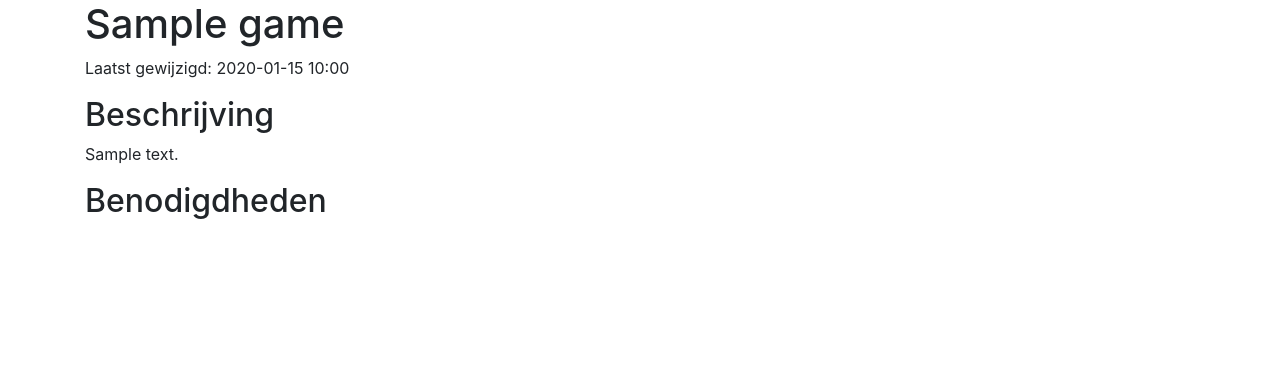
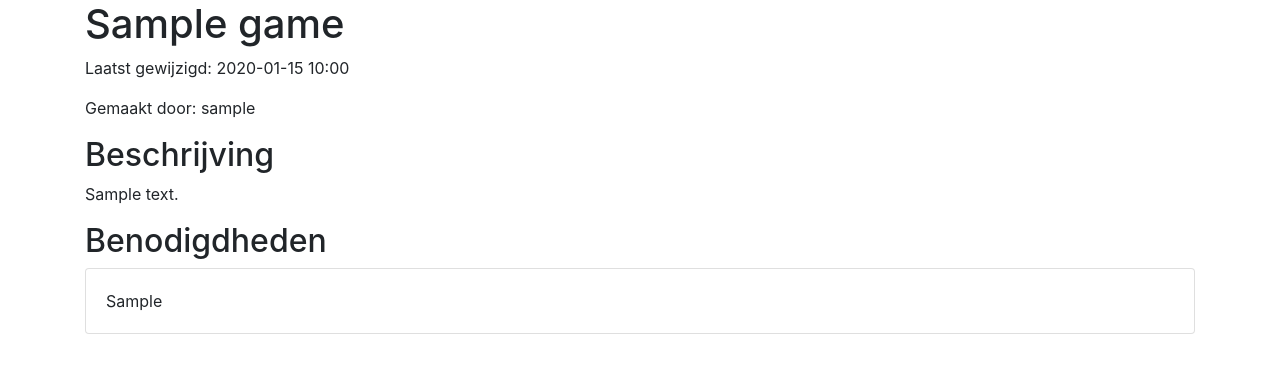
Before and after one commit to PepijnHogervorst/GameLibraryDjango, a Django app: page /1/ in a window 1280 px wide. Shown: the part 58-431 px from the top of the page. Run offline with Django 3.2, Linux system fonts and the light colour scheme; tables that the repository leaves empty hold one stand-in row (values such as "Sample post"); some libraries are stand-ins or nearby versions.

Commit message:
#0 Add user and materials to detailview

```diff
--- a/GameLibrary/games/templates/games/detail.html
+++ b/GameLibrary/games/templates/games/detail.html
@@ -14,6 +14,7 @@
 <div class="container">
     <h1>{{ game.name }}</h1>
     <p>Laatst gewijzigd: {{ game.pub_date|date:'Y-m-d H:i' }}</p>
+    <p>Gemaakt door: {{ game.author }}</p>
 </div>
 
 <div class="container">
@@ -24,6 +25,11 @@
 <div class="container">
     <h2>Benodigdheden</h2>
     {% if game.materials %}
+        <div class="card">
+            <div class="card-body">
+                {{ game.materials }}
+            </div>
+        </div>
 <!--        {% for material in game.materials %}-->
 <!--        <li>{{ material.quantity|stringformat:"02d" }}: {{ material.name }}</li>-->
 <!--        {% endfor %}-->
```
